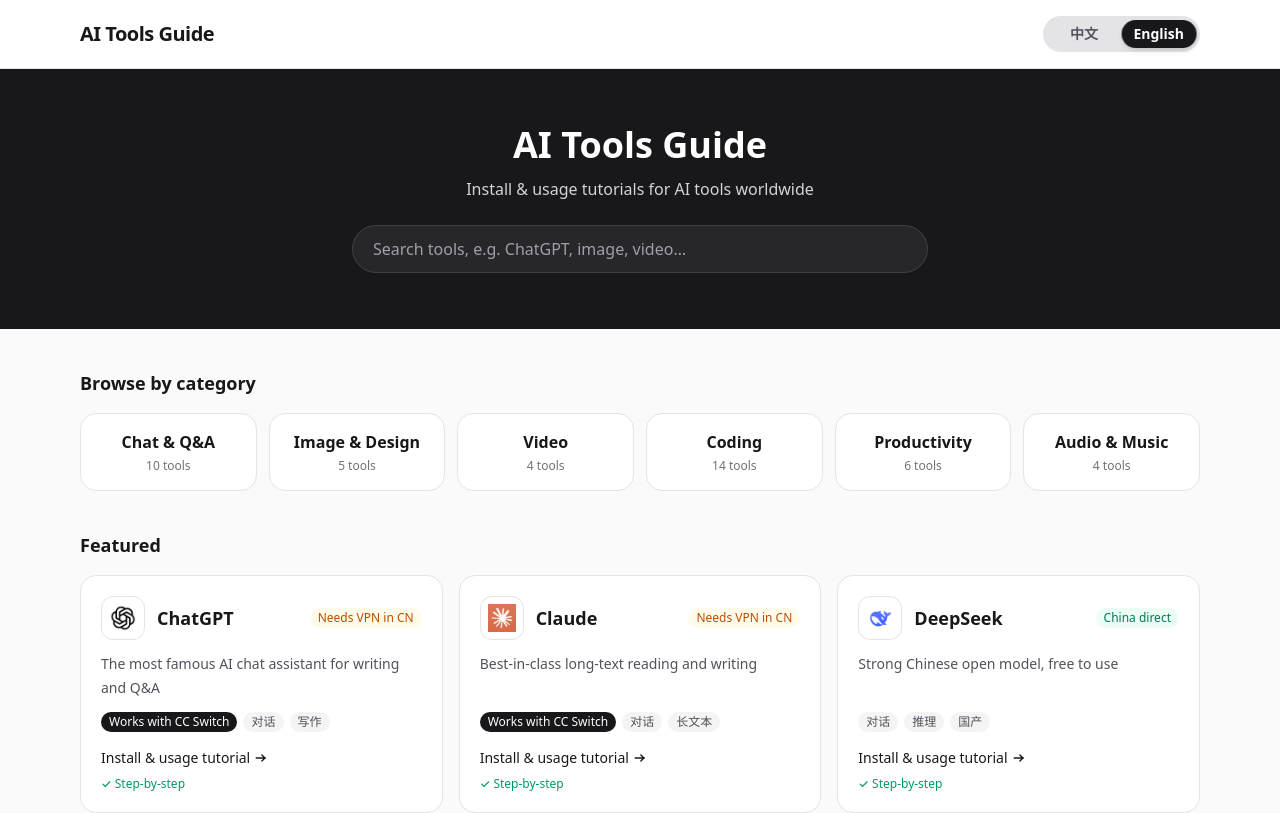
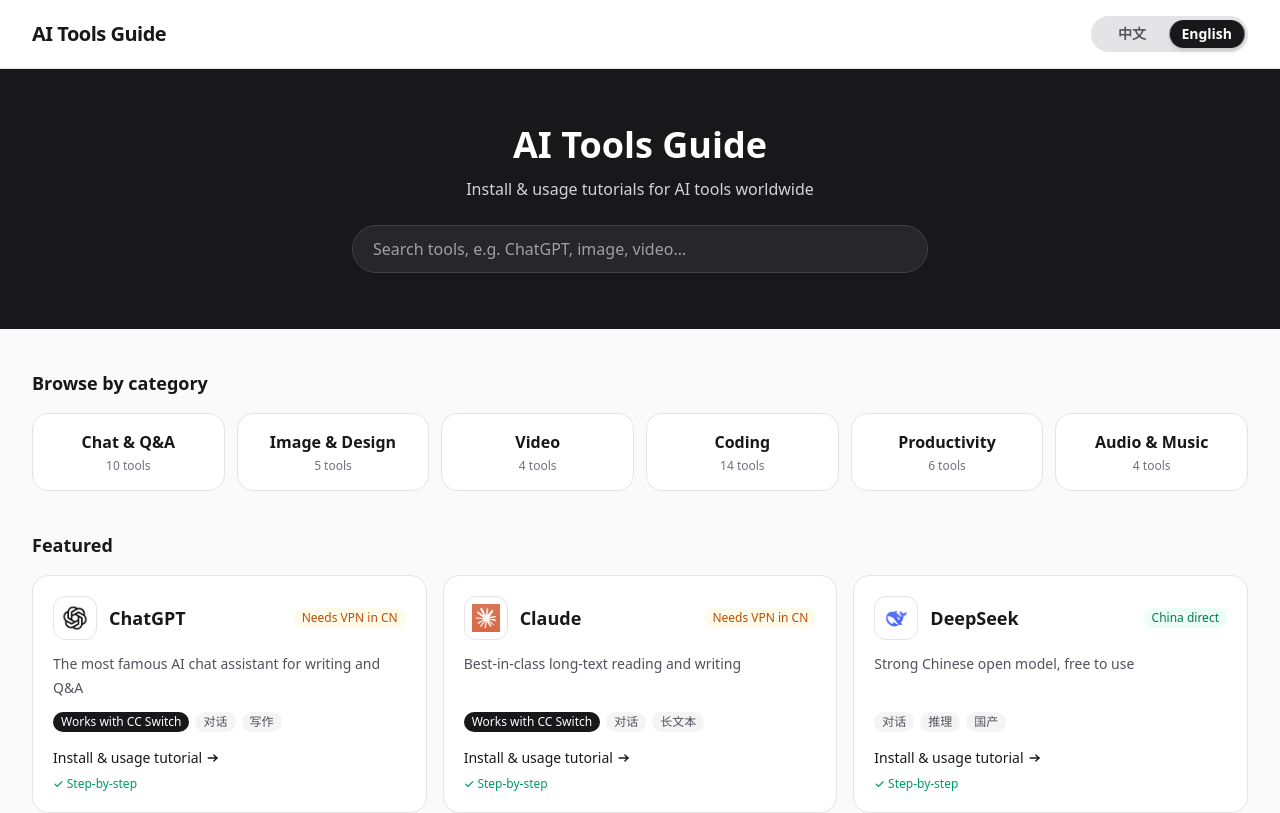
Before and after one commit to xile94690/ai-tools-guide, a Next.js app in the folder web/: page /en in a window 1280 px wide. Shown: the top 813 px of the page. Built offline with nearby package versions, Linux system fonts and the light colour scheme.

Commit message:
Unify page width and widen the layout on large screens.
Detail pages now use the same shell as home, header and footer.

```diff
--- a/web/src/app/[locale]/category/[category]/page.tsx
+++ b/web/src/app/[locale]/category/[category]/page.tsx
@@ -37,7 +37,7 @@
   const list = toolsByCategory(category);
 
   return (
-    <main className="mx-auto w-full max-w-6xl flex-1 px-4 py-10">
+    <main className="shell flex-1 py-10">
       <BackLink locale={locale} />
       <h1 className="mt-2 text-2xl font-black">
         {cat ? (locale === "zh" ? cat.zh : cat.en) : category}
--- a/web/src/app/[locale]/not-found.tsx
+++ b/web/src/app/[locale]/not-found.tsx
@@ -11,7 +11,7 @@
   const locale: Locale = pathname === "/en" || pathname.startsWith("/en/") ? "en" : "zh";
   const d = t(locale);
   return (
-    <main className="mx-auto w-full max-w-6xl flex-1 px-4 py-20 text-center">
+    <main className="shell flex-1 py-20 text-center">
       <h1 className="text-2xl font-black">{d.notFoundTitle}</h1>
       <p className="mt-3 text-zinc-600">{d.notFoundBody}</p>
       <Link
--- a/web/src/app/[locale]/page.tsx
+++ b/web/src/app/[locale]/page.tsx
@@ -19,7 +19,7 @@
   return (
     <div className="flex flex-1 flex-col">
       <section className="bg-zinc-900 text-white">
-        <div className="mx-auto max-w-6xl px-4 py-14 text-center">
+        <div className="shell py-14 text-center">
           <h1 className="text-3xl font-black sm:text-4xl">{d.siteName}</h1>
           <p className="mx-auto mt-3 max-w-xl text-zinc-300">{d.tagline}</p>
           <div className="mx-auto mt-6 max-w-xl">
@@ -34,7 +34,7 @@
         </div>
       </section>
 
-      <main className="mx-auto w-full max-w-6xl flex-1 px-4 py-10">
+      <main className="shell flex-1 py-10">
         <h2 className="text-lg font-bold">{d.categories}</h2>
         <div className="mt-4 grid grid-cols-2 gap-3 sm:grid-cols-3 lg:grid-cols-6">
           {categories.map((c) => {
--- a/web/src/app/[locale]/search/page.tsx
+++ b/web/src/app/[locale]/search/page.tsx
@@ -32,7 +32,7 @@
   const list = kw ? searchTools(kw, locale) : [];
 
   return (
-    <main className="mx-auto w-full max-w-6xl flex-1 px-4 py-10">
+    <main className="shell flex-1 py-10">
       <BackLink locale={locale} />
       <h1 className="mt-2 text-2xl font-black">
         {kw ? `${d.search}：${kw}` : d.search}
--- a/web/src/app/[locale]/tool/[slug]/page.tsx
+++ b/web/src/app/[locale]/tool/[slug]/page.tsx
@@ -65,7 +65,7 @@
 
   return (
     <div className="flex flex-1 flex-col">
-      <main className="mx-auto w-full max-w-4xl flex-1 px-4 py-10">
+      <main className="shell flex-1 py-10">
         <BackLink locale={locale} />
 
         <section className="relative mt-4 overflow-hidden rounded-3xl border border-zinc-200 bg-white px-6 py-8 sm:px-10">
--- a/web/src/app/globals.css
+++ b/web/src/app/globals.css
@@ -1,4 +1,23 @@
 @import "tailwindcss";
+
+@utility shell {
+  margin-inline: auto;
+  width: 100%;
+  max-width: 90rem;
+  padding-inline: 1rem;
+}
+
+@media (min-width: 640px) {
+  .shell {
+    padding-inline: 1.5rem;
+  }
+}
+
+@media (min-width: 1024px) {
+  .shell {
+    padding-inline: 2rem;
+  }
+}
 
 html {
   color-scheme: light;
--- a/web/src/components/RelatedTools.tsx
+++ b/web/src/components/RelatedTools.tsx
@@ -16,7 +16,7 @@
   return (
     <section className="mt-12">
       <h2 className="text-lg font-bold">{d.related}</h2>
-      <div className="mt-4 grid gap-4 sm:grid-cols-2">
+      <div className="mt-4 grid gap-4 sm:grid-cols-2 lg:grid-cols-3">
         {list.map((item) => (
           <ToolCard key={item.slug} tool={item} locale={locale} />
         ))}
--- a/web/src/components/SiteFooter.tsx
+++ b/web/src/components/SiteFooter.tsx
@@ -9,7 +9,7 @@
 }) {
   return (
     <footer className="mt-auto border-t border-zinc-200 bg-white" lang={locale}>
-      <p className="mx-auto max-w-6xl px-4 py-6 text-center text-sm text-zinc-500">
+      <p className="shell py-6 text-center text-sm text-zinc-500">
         {text}
       </p>
     </footer>
--- a/web/src/components/SiteHeader.tsx
+++ b/web/src/components/SiteHeader.tsx
@@ -8,7 +8,7 @@
   const d = t(locale);
   return (
     <header className="border-b border-zinc-200 bg-white">
-      <div className="mx-auto flex max-w-6xl items-center justify-between px-4 py-4">
+      <div className="shell flex items-center justify-between py-4">
         <Link
           href={localizedPath(locale, "/")}
           className="text-xl font-black tracking-tight"
```
